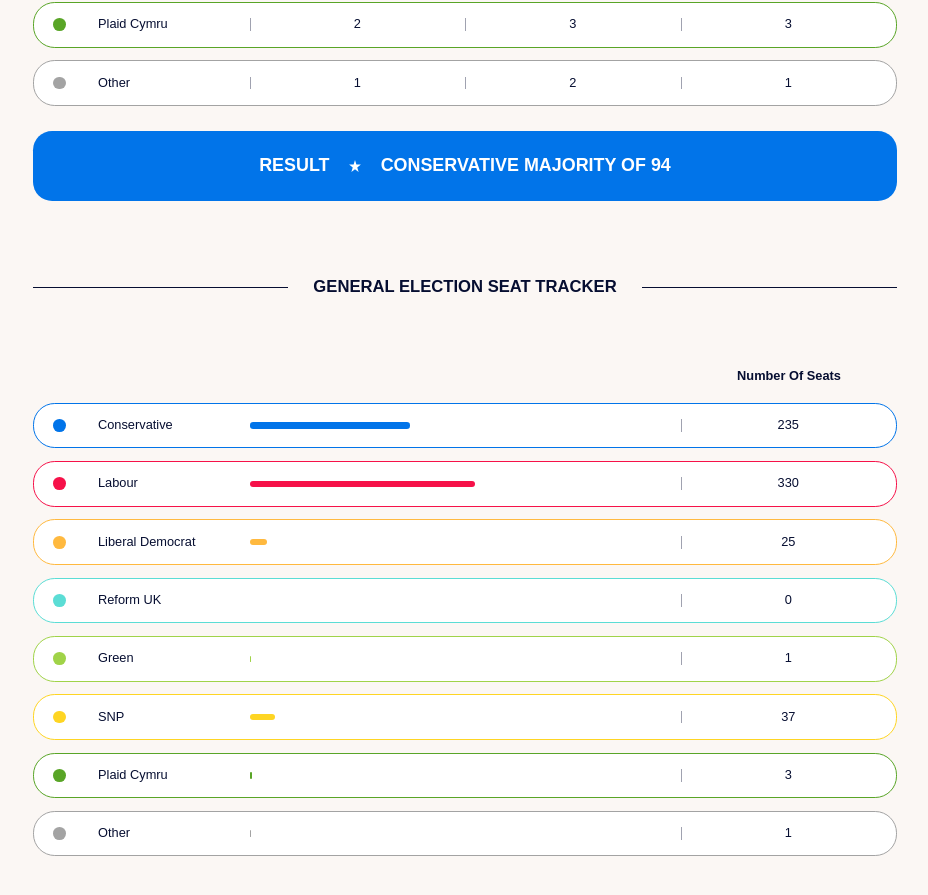
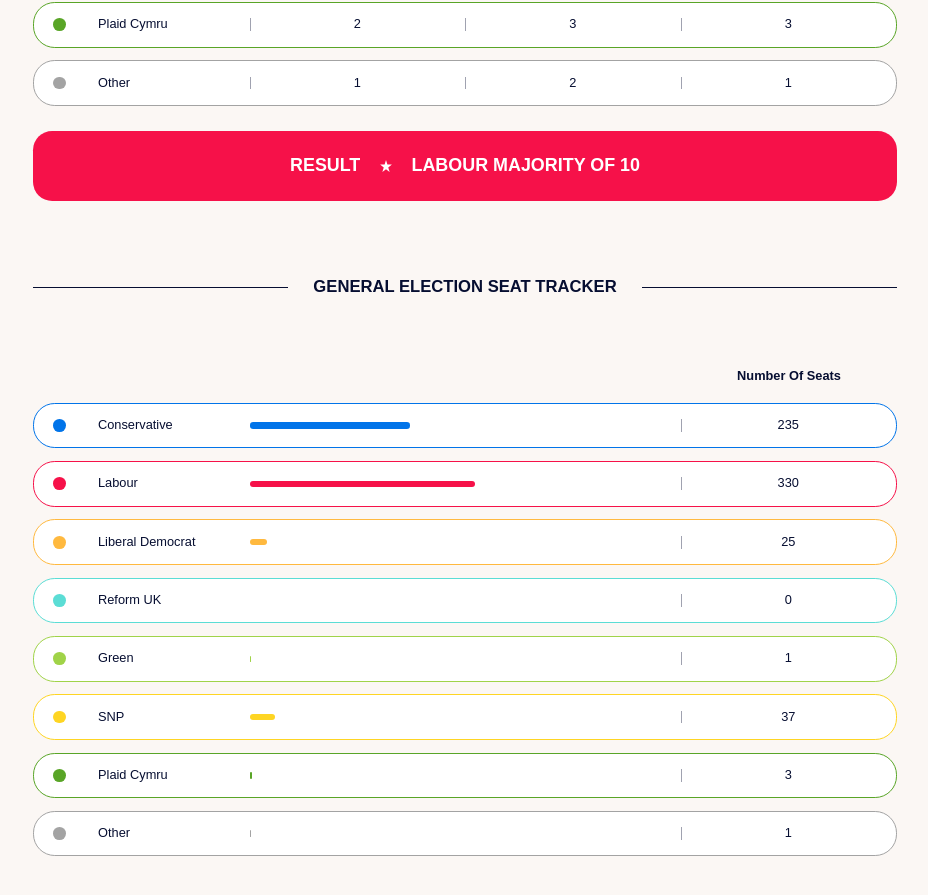
Before and after one commit to langersp/GE2024, a Next.js app: page / in a window 1280 px wide. Shown: the part 1218-2113 px from the top of the page, without its empty margins (319-1247 px from the left). Built offline with nearby package versions, Linux system fonts and the light colour scheme; a web font is replaced by a local one.

Commit message:
default verdict

```diff
--- a/app/page.js
+++ b/app/page.js
@@ -36,8 +36,8 @@
   const [antiTorySliderPercentage, setAntiTorySliderPercentage] = useState(20);
   const [reformToggle, setReformToggle] = useState(true);
   const [verdict, setVerdict] = useState({
-    verdict: "Conservative Majority of 94",
-    verdictColor: "blue",
+    verdict: "Labour Majority of 10",
+    verdictColor: "red",
   });
 
   const [conservativeData, setConservativeData] = useState({
```
